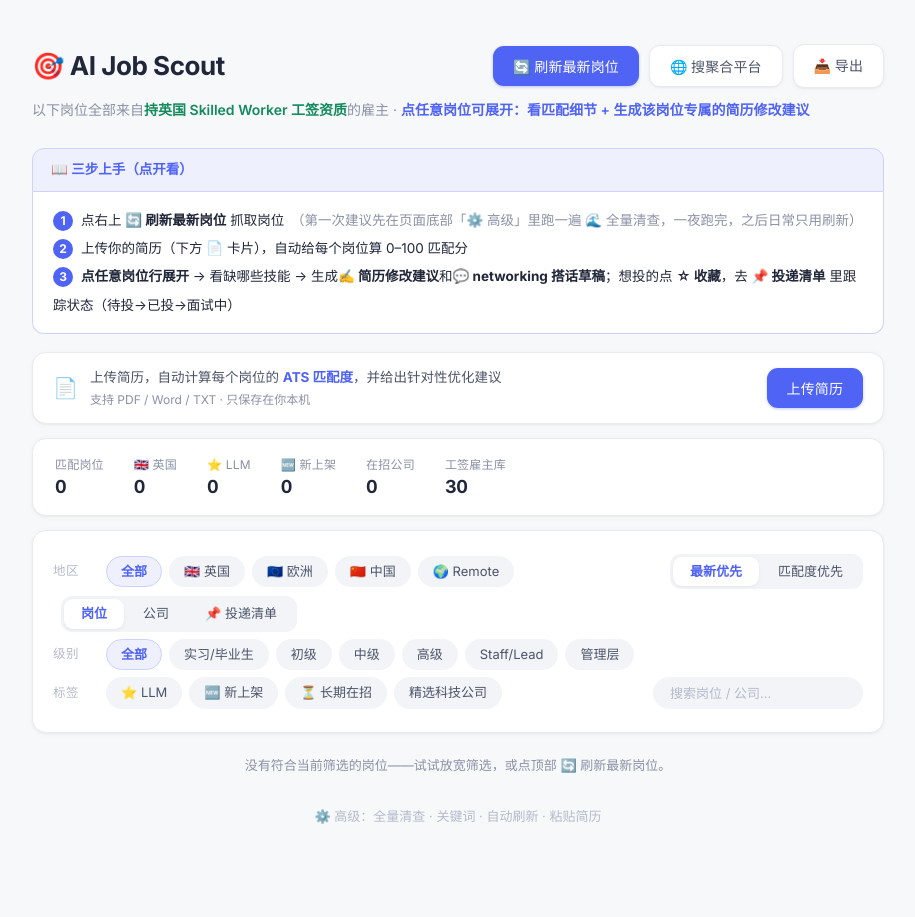
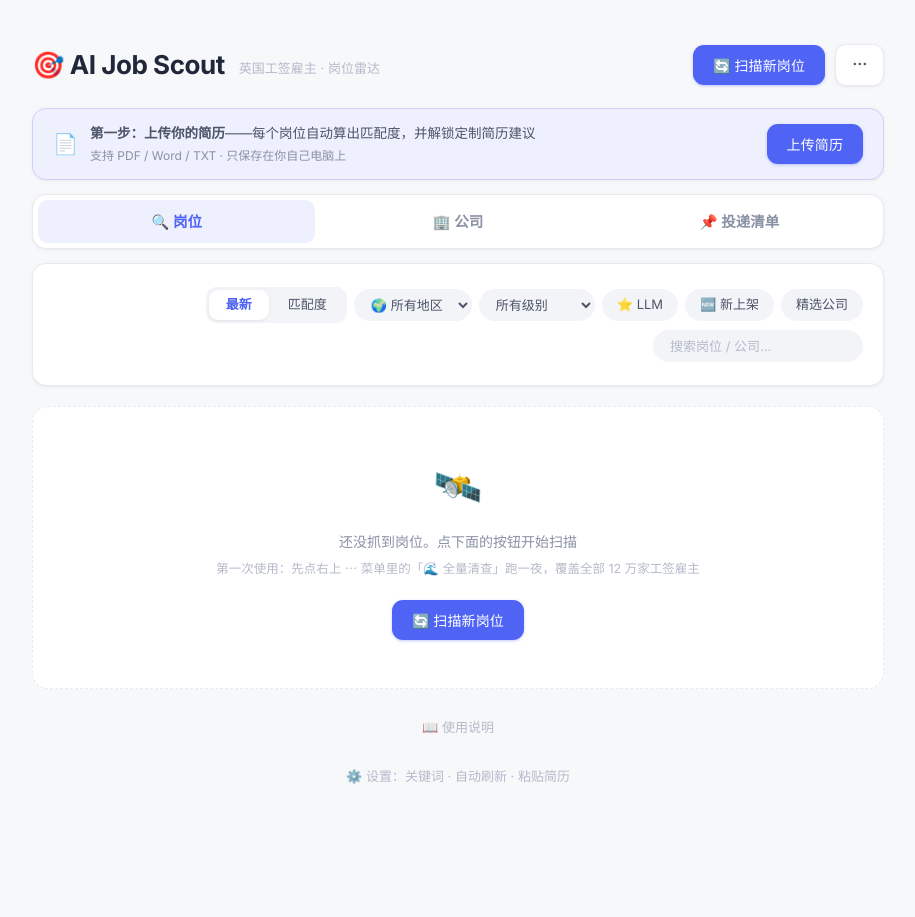
Before and after one commit to olivia0401/AI-Job-Scout, a Flask app: page / in a window 1280 px wide. Shown: the whole page, without its empty margins (182-1097 px from the left). After the commit the page ends 784 px from the top, so only its background shows below. Run offline with Flask 3, Linux system fonts and the light colour scheme.

Commit message:
Redesign UI around three big tabs; teach by empty states, not text
Structure now mirrors the workflow: 岗位 / 公司 / 投递清单 as
segmented top-level tabs with live counts. Header keeps one primary
action (scan); export, aggregators, full sweep, and settings fold
into a ⋯ menu. Filters collapse to a single row (sort toggle + two
selects + chips + search) and hide on the tracker tab. The intro
copy, how-to strip, and stats card are gone — empty states carry
the guidance instead, and the how-to lives collapsed at the bottom.
Resume card slims to one line once uploaded.

```diff
--- a/templates/index.html
+++ b/templates/index.html
@@ -34,8 +34,8 @@
   .top { display: flex; align-items: center; gap: 14px; flex-wrap: wrap; margin-bottom: 10px; }
   h1 { font-size: 26px; margin: 0; font-weight: 700; letter-spacing: -.45px; }
   .top .actions { margin-left: auto; display: flex; gap: 10px; align-items: center; }
-  .sub { color: var(--muted); font-size: 14px; margin-bottom: 26px; line-height: 1.7; }
-  .sub b { color: var(--green); font-weight: 600; }
+  .top { margin-bottom: 22px; }
+  .tagline { color: var(--faint); font-size: 13px; padding-top: 6px; }
 
   button, .btn {
     background: var(--accent); color: #fff; border: none; border-radius: 11px;
@@ -61,15 +61,6 @@
   .scanbar .line button { padding: 4px 14px; font-size: 12.5px; background: #fff; color: var(--accent);
                           border: 1px solid #e0e4fd; box-shadow: none; }
 
-  /* ---------- 统计 ---------- */
-  .stats { display: flex; gap: 14px 30px; flex-wrap: wrap;
-           background: var(--card); border: 1px solid var(--border); border-radius: 14px;
-           padding: 16px 22px; margin-bottom: 14px; box-shadow: var(--shadow); }
-  .stats span { display: inline-flex; flex-direction: column; gap: 1px;
-                font-size: 12px; color: var(--muted); letter-spacing: .2px; }
-  .stats b { color: var(--text); font-size: 18px; font-weight: 700;
-             font-variant-numeric: tabular-nums; letter-spacing: -.2px; line-height: 1.3; }
-
   /* ---------- 简历卡片 ---------- */
   .resume { background: var(--card); border: 1px solid var(--border); border-radius: 14px;
             padding: 14px 20px; margin-bottom: 14px; box-shadow: var(--shadow);
@@ -78,6 +69,7 @@
   .resume .info { color: var(--text2); }
   .resume .info small { color: var(--muted); display: block; font-size: 12px; margin-top: 1px; }
   .resume .acts { margin-left: auto; display: flex; gap: 8px; align-items: center; }
+  .resume.need { background: var(--accent-soft); border-color: var(--accent-line); }
   #resumeFile { display: none; }
 
   /* ---------- 筛选区 ---------- */
@@ -103,18 +95,59 @@
   .vtabs .chip { border-radius: 9px; background: transparent; padding: 4px 16px; }
   .vtabs .chip.on { background: #fff; color: var(--accent); border-color: transparent; box-shadow: var(--shadow); }
 
-  /* ---------- 使用引导 ---------- */
-  details.howto { margin-bottom: 18px; }
-  details.howto summary { cursor: pointer; list-style: none; font-size: 13.5px; font-weight: 600;
-                          color: var(--accent); background: var(--accent-soft);
-                          border: 1px solid var(--accent-line); border-radius: 12px; padding: 10px 18px; }
+  /* ---------- 使用引导（页面底部，默认收起） ---------- */
+  details.howto { margin-top: 28px; }
+  details.howto summary { cursor: pointer; list-style: none; color: var(--faint); font-size: 13px;
+                          text-align: center; transition: color .15s; }
+  details.howto summary:hover { color: var(--muted); }
   details.howto summary::-webkit-details-marker { display: none; }
-  details.howto[open] summary { border-radius: 12px 12px 0 0; }
-  .hbody { background: var(--card); border: 1px solid var(--accent-line); border-top: none;
-           border-radius: 0 0 12px 12px; padding: 14px 20px; font-size: 13.5px; line-height: 2.1; }
+  .hbody { background: var(--card); border: 1px solid var(--border); border-radius: 14px;
+           padding: 14px 20px; margin-top: 12px; font-size: 13.5px; line-height: 2.1; box-shadow: var(--shadow); }
   .hbody b.stepn { display: inline-block; width: 20px; height: 20px; line-height: 20px; text-align: center;
                    background: var(--accent); color: #fff; border-radius: 50%; font-size: 12px; margin-right: 8px; }
   .hbody .ok { color: var(--green); font-weight: 600; margin-left: 6px; }
+
+  /* ---------- 大标签页（页面主导航） ---------- */
+  .bigtabs { display: flex; gap: 4px; background: var(--card); border: 1px solid var(--border);
+             border-radius: 14px; padding: 5px; margin-bottom: 14px; box-shadow: var(--shadow); }
+  .btab { flex: 1; text-align: center; padding: 10px 8px; border-radius: 10px; cursor: pointer;
+          font-size: 14.5px; font-weight: 600; color: var(--muted); transition: all .15s; user-select: none; }
+  .btab:hover { color: var(--text2); background: var(--soft); }
+  .btab.on { background: var(--accent-soft); color: var(--accent); }
+  .btab b { font-weight: 700; font-size: 12.5px; background: rgba(79,99,245,.12); border-radius: 9px;
+            padding: 1px 8px; margin-left: 6px; font-variant-numeric: tabular-nums; }
+  .btab:not(.on) b { background: var(--soft); }
+  .btab b:empty { display: none; }
+
+  /* ---------- ⋯ 菜单 ---------- */
+  details.menu { position: relative; }
+  details.menu summary { cursor: pointer; list-style: none; background: var(--card);
+                         border: 1px solid var(--border); border-radius: 11px; padding: 10px 16px;
+                         font-size: 15px; font-weight: 700; color: var(--text2); line-height: 1.35;
+                         box-shadow: var(--shadow); }
+  details.menu summary::-webkit-details-marker { display: none; }
+  details.menu[open] summary { border-color: var(--accent-line); color: var(--accent); }
+  .mitems { position: absolute; right: 0; top: calc(100% + 6px); z-index: 50; min-width: 260px;
+            background: var(--card); border: 1px solid var(--border); border-radius: 13px;
+            box-shadow: var(--shadow-lift); padding: 6px; display: flex; flex-direction: column; }
+  .mitems a, .mitems button { display: block; width: 100%; text-align: left; background: none;
+            border: none; box-shadow: none; color: var(--text2); font-size: 13.5px; padding: 9px 13px;
+            border-radius: 9px; cursor: pointer; text-decoration: none; font-family: inherit; }
+  .mitems a:hover, .mitems button:hover { background: var(--soft); color: var(--text); transform: none; filter: none; }
+  .mitems .msep { border-top: 1px solid var(--soft); margin: 5px 8px; }
+  .mitems small { color: var(--muted); display: block; font-size: 11.5px; margin-top: 1px; }
+
+  /* ---------- 筛选行的下拉框 ---------- */
+  .fsel { background: var(--soft); border: 1px solid transparent; color: var(--text2); cursor: pointer;
+          border-radius: 18px; padding: 6px 12px; font-size: 13px; outline: none; font-family: inherit; }
+  .fsel:hover { background: #e9ecf3; }
+  .fsel:focus { background: #fff; border-color: var(--accent-line); }
+
+  /* ---------- 空状态 ---------- */
+  .empty { background: var(--card); border: 1px dashed var(--border); border-radius: 16px;
+           padding: 48px 24px; text-align: center; }
+  .empty .big { font-size: 40px; margin-bottom: 10px; }
+  .empty p { color: var(--muted); font-size: 14px; margin: 6px 0 18px; line-height: 1.9; }
 
   /* ---------- 岗位卡片 ---------- */
   .jobrow { background: var(--card); border: 1px solid var(--border); border-radius: 14px;
@@ -258,22 +291,21 @@
 <div class="wrap">
   <div class="top">
     <h1>🎯 AI Job Scout</h1>
+    <span class="tagline">英国工签雇主 · 岗位雷达</span>
     <div class="actions">
-      <button onclick="scan('known')" id="btnRefresh">🔄 刷新最新岗位</button>
-      <button class="ghost" onclick="runAgg()" id="btnAgg" title="用 Adzuna/Reed 官方 API 横扫全英国 AI 岗位（需在 data/api_keys.json 配 key）">🌐 搜聚合平台</button>
-      <a class="btn ghost" href="/api/export">📥 导出</a>
+      <button onclick="scan('known')" id="btnRefresh">🔄 扫描新岗位</button>
+      <details class="menu" id="moreMenu">
+        <summary>⋯</summary>
+        <div class="mitems">
+          <a href="/api/export">📥 导出 Excel</a>
+          <button id="btnAgg" onclick="menuDo(runAgg)">🌐 搜聚合平台<small>补 LinkedIn / Indeed / Glassdoor 盲区</small></button>
+          <button id="btnPending" onclick="menuDo(() => scan('pending'))">🌊 全量清查工签雇主<small>第一次用跑一夜即可，之后日常只需扫描新岗位</small></button>
+          <div class="msep"></div>
+          <button onclick="menuDo(openSettings)">⚙️ 关键词与设置</button>
+        </div>
+      </details>
     </div>
   </div>
-  <div class="sub">以下岗位全部来自<b>持英国 Skilled Worker 工签资质</b>的雇主 · <b style="color:var(--accent)">点任意岗位可展开：看匹配细节 + 生成该岗位专属的简历修改建议</b></div>
-
-  <details class="howto" id="howto">
-    <summary>📖 三步上手（点开看）</summary>
-    <div class="hbody">
-      <div><b class="stepn">1</b>点右上 <b>🔄 刷新最新岗位</b> 抓取岗位<span id="step1ok"></span>　<span style="color:var(--muted)">（第一次建议先在页面底部「⚙️ 高级」里跑一遍 🌊 全量清查，一夜跑完，之后日常只用刷新）</span></div>
-      <div><b class="stepn">2</b>上传你的简历（下方 📄 卡片），自动给每个岗位算 0–100 匹配分<span id="step2ok"></span></div>
-      <div><b class="stepn">3</b><b>点任意岗位行展开</b> → 看缺哪些技能 → 生成<b>✍️ 简历修改建议</b>和<b>💬 networking 搭话草稿</b>；想投的点 <b>☆ 收藏</b>，去 <b>📌 投递清单</b> 里跟踪状态（待投→已投→面试中）</div>
-    </div>
-  </details>
 
   <div class="scanbar" id="scanbar">
     <div class="line">
@@ -287,42 +319,37 @@
   <input type="file" id="resumeFile" accept=".pdf,.docx,.txt,.md" onchange="uploadResume()">
   <div id="suggestBox"></div>
 
-  <div class="stats" id="stats"></div>
+  <div class="bigtabs">
+    <span class="btab on" data-g="view" data-v="feed" onclick="setF(this)">🔍 岗位<b id="cntFeed"></b></span>
+    <span class="btab" data-g="view" data-v="company" onclick="setF(this)">🏢 公司<b id="cntCo"></b></span>
+    <span class="btab" data-g="view" data-v="tracker" onclick="setF(this)">📌 投递清单<b id="cntTrack"></b></span>
+  </div>
 
-  <div class="filterbox">
+  <div class="filterbox" id="filterbox">
     <div class="frow">
-      <span class="flabel">地区</span>
-      <span class="chip on" data-g="region" data-v="all" onclick="setF(this)">全部</span>
-      <span class="chip" data-g="region" data-v="uk" onclick="setF(this)">🇬🇧 英国</span>
-      <span class="chip" data-g="region" data-v="europe" onclick="setF(this)">🇪🇺 欧洲</span>
-      <span class="chip" data-g="region" data-v="china" onclick="setF(this)">🇨🇳 中国</span>
-      <span class="chip" data-g="region" data-v="remote" onclick="setF(this)">🌍 Remote</span>
       <div class="vtabs">
-        <span class="chip on" data-g="sort" data-v="date" onclick="setF(this)">最新优先</span>
-        <span class="chip" data-g="sort" data-v="score" onclick="setF(this)">匹配度优先</span>
+        <span class="chip on" data-g="sort" data-v="date" onclick="setF(this)">最新</span>
+        <span class="chip" data-g="sort" data-v="score" onclick="setF(this)">匹配度</span>
       </div>
-      <div class="vtabs" style="margin-left:8px">
-        <span class="chip on" data-g="view" data-v="feed" onclick="setF(this)">岗位</span>
-        <span class="chip" data-g="view" data-v="company" onclick="setF(this)">公司</span>
-        <span class="chip" data-g="view" data-v="tracker" onclick="setF(this)" id="trackerTab">📌 投递清单</span>
-      </div>
-    </div>
-    <div class="frow">
-      <span class="flabel">级别</span>
-      <span class="chip on" data-g="level" data-v="all" onclick="setF(this)">全部</span>
-      <span class="chip" data-g="level" data-v="grad" onclick="setF(this)">实习/毕业生</span>
-      <span class="chip" data-g="level" data-v="junior" onclick="setF(this)">初级</span>
-      <span class="chip" data-g="level" data-v="mid" onclick="setF(this)">中级</span>
-      <span class="chip" data-g="level" data-v="senior" onclick="setF(this)">高级</span>
-      <span class="chip" data-g="level" data-v="staff" onclick="setF(this)">Staff/Lead</span>
-      <span class="chip" data-g="level" data-v="mgmt" onclick="setF(this)">管理层</span>
-    </div>
-    <div class="frow">
-      <span class="flabel">标签</span>
+      <select class="fsel" onchange="F.region = this.value; render()">
+        <option value="all">🌍 所有地区</option>
+        <option value="uk">🇬🇧 英国</option>
+        <option value="europe">🇪🇺 欧洲</option>
+        <option value="china">🇨🇳 中国</option>
+        <option value="remote">🏠 Remote</option>
+      </select>
+      <select class="fsel" onchange="F.level = this.value; render()">
+        <option value="all">所有级别</option>
+        <option value="grad">实习/毕业生</option>
+        <option value="junior">初级</option>
+        <option value="mid">中级</option>
+        <option value="senior">高级</option>
+        <option value="staff">Staff/Lead</option>
+        <option value="mgmt">管理层</option>
+      </select>
       <span class="chip star" data-t="llm" onclick="toggleT(this)">⭐ LLM</span>
       <span class="chip" data-t="new" onclick="toggleT(this)">🆕 新上架</span>
-      <span class="chip" data-t="long" onclick="toggleT(this)">⏳ 长期在招</span>
-      <span class="chip star" data-t="curated" onclick="toggleT(this)">精选科技公司</span>
+      <span class="chip star" data-t="curated" onclick="toggleT(this)">精选公司</span>
       <input type="text" id="search" placeholder="搜索岗位 / 公司…" oninput="render()">
     </div>
   </div>
@@ -330,11 +357,19 @@
   <div id="list"></div>
   <div class="hint" id="emptyHint"></div>
 
+  <details class="howto" id="howto">
+    <summary>📖 使用说明</summary>
+    <div class="hbody">
+      <div><b class="stepn">1</b>点右上 <b>🔄 扫描新岗位</b> 抓取岗位<span id="step1ok"></span>　<span style="color:var(--muted)">（第一次用先点 ⋯ 菜单里的 🌊 全量清查，跑一夜，之后日常只需扫描）</span></div>
+      <div><b class="stepn">2</b>上传你的简历，自动给每个岗位算 0–100 匹配分<span id="step2ok"></span></div>
+      <div><b class="stepn">3</b><b>点任意岗位行展开</b> → 生成<b>✍️ 简历修改建议</b>和<b>💬 networking 搭话草稿</b>；想投的点 <b>☆ 收藏</b>，去 <b>📌 投递清单</b> 跟踪状态</div>
+    </div>
+  </details>
+
   <details class="adv">
-    <summary>⚙️ 高级：全量清查 · 关键词 · 自动刷新 · 粘贴简历</summary>
+    <summary>⚙️ 设置：关键词 · 自动刷新 · 粘贴简历</summary>
     <div class="advbody">
       <div class="row">
-        <button class="ghost" onclick="scan('pending')" id="btnPending">🌊 继续全量清查 register</button>
         <span class="note" id="pendingNote"></span>
       </div>
       <div class="row" style="margin-top:10px">
@@ -409,18 +444,11 @@ async function refresh() {
   document.getElementById('autoHours').value = S.auto_hours || 0;
   document.getElementById('expYears').value = S.exp_years ?? 1;
   const c = S.counts || {};
-  const stat = (label, v) => `<span>${label}<b>${(v ?? 0).toLocaleString()}</b></span>`;
-  document.getElementById('stats').innerHTML =
-    stat('匹配岗位', c.ai_jobs) +
-    stat('🇬🇧 英国', c.uk_jobs) +
-    stat('⭐ LLM', c.llm_jobs) + stat('🆕 新上架', c.new_jobs) +
-    stat('在招公司', c.has_ai) +
-    `<span>工签雇主库<b class="num">${(c.total ?? 0).toLocaleString()}</b></span>`;
-  // 首次使用（没岗位或没简历）时自动展开引导——只在页面刚打开时设置一次
-  if (!window._howtoInit) {
-    window._howtoInit = true;
-    document.getElementById('howto').open = !(c.ai_jobs > 0 && S.resume);
-    // 已有匹配分时，默认按匹配度排序
+  document.getElementById('cntFeed').textContent = c.ai_jobs ? c.ai_jobs.toLocaleString() : '';
+  document.getElementById('cntCo').textContent = c.has_ai ? c.has_ai.toLocaleString() : '';
+  // 已有匹配分时，默认按匹配度排序——只在页面刚打开时设置一次
+  if (!window._sortInit) {
+    window._sortInit = true;
     if ((S.feed || []).some(j => j.score != null)) {
       F.sort = 'score';
       document.querySelectorAll('.chip[data-g="sort"]').forEach(x =>
@@ -441,7 +469,8 @@ async function refresh() {
   if (btnAgg) {
     const running = (S.agg || {}).running;
     btnAgg.disabled = running;
-    btnAgg.textContent = running ? '🌐 搜索中…' : '🌐 搜聚合平台';
+    btnAgg.innerHTML = (running ? '🌐 搜索中…' : '🌐 搜聚合平台')
+      + '<small>补 LinkedIn / Indeed / Glassdoor 盲区</small>';
     if (!S.has_api_keys) btnAgg.title = '需先在 data/api_keys.json 配置 Adzuna/Reed 的免费 API key';
   }
   renderResume();
@@ -454,26 +483,25 @@ function renderResume() {
   const el = document.getElementById('resumeCard');
   const m = S.match || {};
   if (!S.resume) {
+    el.className = 'resume need';
     el.innerHTML = `
       <span class="icon">📄</span>
-      <span class="info">上传简历，自动计算每个岗位的 <b style="color:var(--accent)">ATS 匹配度</b>，并给出针对性优化建议
-        <small>支持 PDF / Word / TXT · 只保存在你本机</small></span>
+      <span class="info"><b>第一步：上传你的简历</b>——每个岗位自动算出匹配度，并解锁定制简历建议
+        <small>支持 PDF / Word / TXT · 只保存在你自己电脑上</small></span>
       <span class="acts"><button onclick="document.getElementById('resumeFile').click()">上传简历</button></span>`;
     return;
   }
+  el.className = 'resume';
   const scored = (S.feed || []).filter(j => j.score != null).length;
-  let status;
-  if (m.running) status = `⏳ 正在计算匹配度… ${m.done}/${m.total} 家公司`;
-  else if (scored) status = `已为 ${scored} 个岗位算出匹配度——<b>点任意岗位行展开</b>，看匹配细节、生成该岗位的简历修改建议`;
-  else status = `点右侧"计算匹配度"开始`;
+  let status = '';
+  if (m.running) status = ` · ⏳ 正在计算匹配度 ${m.done}/${m.total}`;
   el.innerHTML = `
     <span class="icon">📄</span>
-    <span class="info"><b>${esc(S.resume.name)}</b> · 识别到 ${S.resume.keywords.length} 个技能关键词 · ${esc(S.resume.updated)}
-      <small>${status}</small></span>
+    <span class="info"><b>${esc(S.resume.name)}</b> ✓ ${S.resume.keywords.length} 个技能${status}</span>
     <span class="acts">
       <button class="mini ghost" onclick="document.getElementById('resumeFile').click()">重新上传</button>
-      <button class="mini ghost" onclick="loadSuggestions()" ${scored ? '' : 'disabled'} title="${scored ? '' : '先算出匹配度再看'}">🎯 简历提升建议</button>
-      <button class="mini" onclick="runMatch()" ${m.running ? 'disabled' : ''}>🎯 计算匹配度</button>
+      <button class="mini ghost" onclick="loadSuggestions()" ${scored ? '' : 'disabled'}>🎯 全平台简历建议</button>
+      ${!scored && !m.running ? `<button class="mini" onclick="runMatch()">🎯 计算匹配度</button>` : ''}
     </span>`;
   if (m.running && !pollTimer) pollTimer = setInterval(refresh, 2500);
 }
@@ -544,9 +572,19 @@ function renderScan() {
 
 function setF(el) {
   F[el.dataset.g] = el.dataset.v;
-  document.querySelectorAll(`.chip[data-g="${el.dataset.g}"]`).forEach(x =>
+  document.querySelectorAll(`[data-g="${el.dataset.g}"]`).forEach(x =>
     x.classList.toggle('on', x === el));
   render();
+}
+// ⋯ 菜单项：先收起菜单再执行
+function menuDo(fn) {
+  document.getElementById('moreMenu').open = false;
+  fn();
+}
+function openSettings() {
+  const adv = document.querySelector('details.adv');
+  adv.open = true;
+  adv.scrollIntoView({ behavior: 'smooth', block: 'start' });
 }
 function toggleT(el) {
   T[el.dataset.t] = !T[el.dataset.t];
@@ -693,8 +731,8 @@ async function trackJob(url, status) {
 }
 function updateTrackerTab() {
   const n = Object.keys(S.tracker || {}).length;
-  const el = document.getElementById('trackerTab');
-  if (el) el.textContent = n ? `📌 投递清单 ${n}` : '📌 投递清单';
+  const el = document.getElementById('cntTrack');
+  if (el) el.textContent = n || '';
 }
 function starBtn(j) {
   const t = (S.tracker || {})[j.url];
@@ -796,6 +834,8 @@ function render() {
   const list = document.getElementById('list');
   const hint = document.getElementById('emptyHint');
   const cnBox = F.region === 'china' ? cnDirectory() : '';
+  // 投递清单不需要筛选行
+  document.getElementById('filterbox').style.display = F.view === 'tracker' ? 'none' : '';
 
   // 投递清单视图
   if (F.view === 'tracker') {
@@ -829,13 +869,26 @@ function render() {
           ${matchDetail(j)}
         </div>
       </div>`).join('');
-    hint.innerHTML = items.length
-      ? '投递流程：在这里改状态（待投→已投→面试中）；展开岗位可生成定制简历建议和 networking 搭话草稿。'
-      : '清单还是空的——回「岗位」列表，点岗位行右侧的「☆ 收藏」，把想投的岗位加进来。';
+    if (!items.length) {
+      list.innerHTML = `<div class="empty"><div class="big">📌</div>
+        <p>清单还是空的。在岗位列表里点 <b>☆ 收藏</b>，把想投的岗位加进来，<br>然后在这里跟踪状态：待投 → 已投 → 面试中</p>
+        <button class="ghost" onclick="document.querySelector('[data-g=view][data-v=feed]').click()">← 去挑岗位</button></div>`;
+      hint.innerHTML = '';
+      return;
+    }
+    hint.innerHTML = '在这里改状态（待投→已投→面试中）；展开岗位可生成定制简历建议和 networking 搭话草稿。';
     return;
   }
 
   if (F.view === 'feed') {
+    if (!(S.feed || []).length) {
+      list.innerHTML = cnBox + `<div class="empty"><div class="big">🛰️</div>
+        <p>还没抓到岗位。点下面的按钮开始扫描<br>
+        <span style="font-size:12.5px;color:var(--faint)">第一次使用：先点右上 ⋯ 菜单里的「🌊 全量清查」跑一夜，覆盖全部 12 万家工签雇主</span></p>
+        <button onclick="scan('known')">🔄 扫描新岗位</button></div>`;
+      hint.innerHTML = '';
+      return;
+    }
     let items = (S.feed || []).filter(j => passJob(j, q));
     if (F.sort === 'score') items = [...items].sort((a, b) => (b.score ?? -1) - (a.score ?? -1));
     list.innerHTML = cnBox + items.slice(0, 250).map(j => `
```
